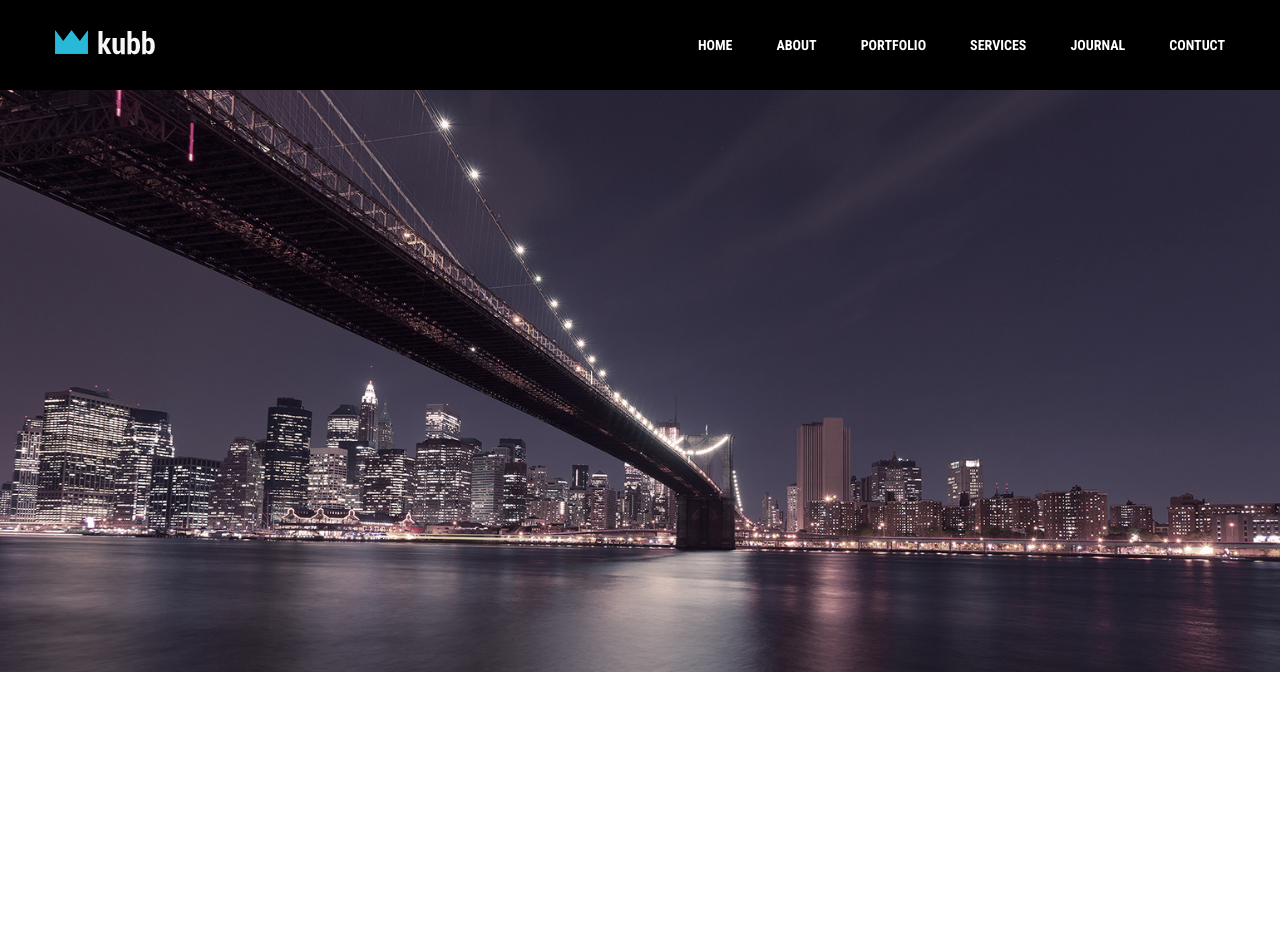
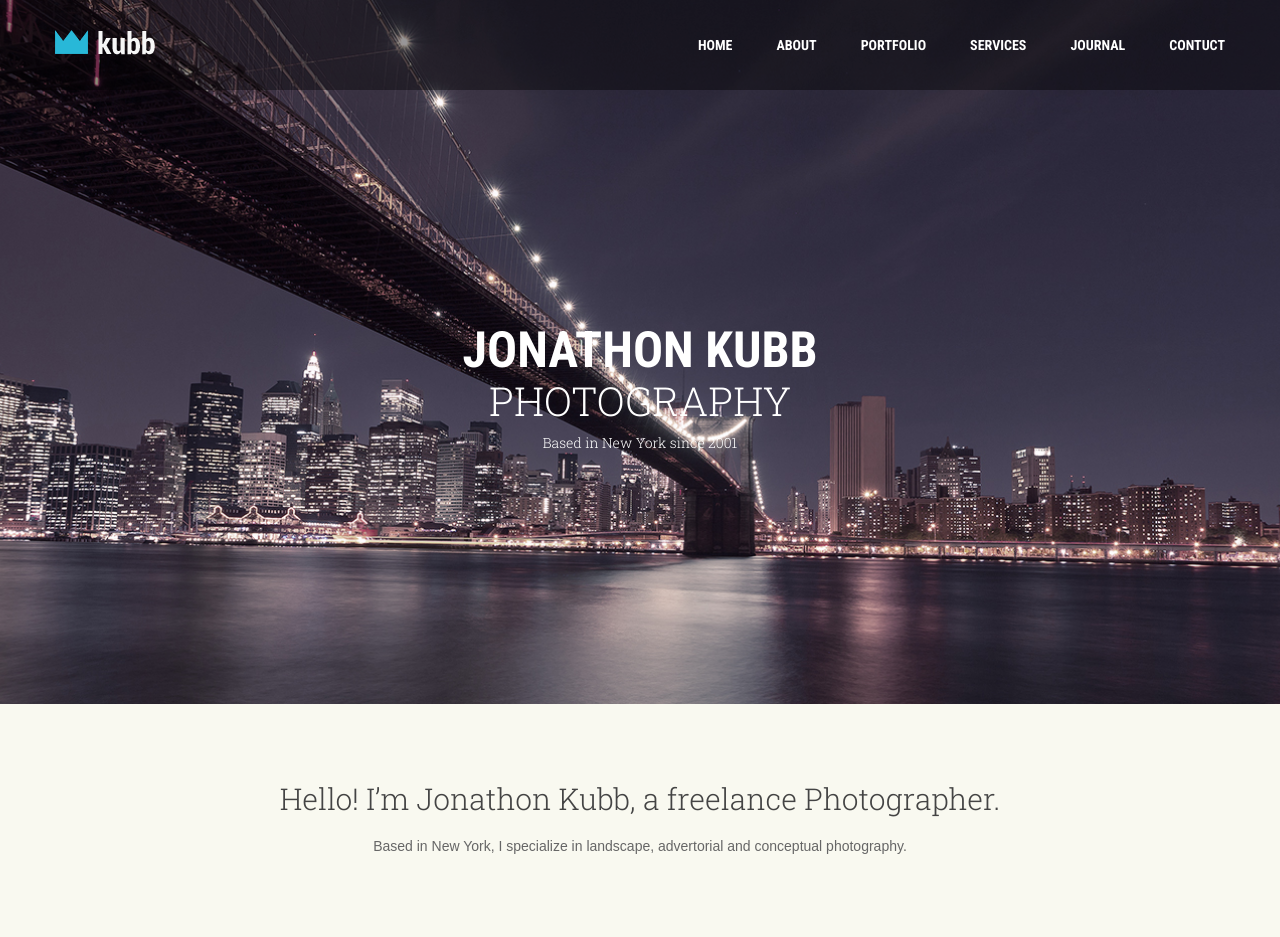
Before and after one commit to Saiful264/kub, a plain HTML site: page index.html in a window 1280 px wide. Before the commit the page ends 800 px from the top, so only its background shows below. Drawn offline with Linux system fonts and the light colour scheme.

Commit message:
service part 5/6/22

```diff
--- a/css/style.css
+++ b/css/style.css
@@ -20,7 +20,11 @@ li {
 }
 /* Navbar Part Css */
 #navbar {
-  background-color: black;
+  background-color: rgba(0, 0, 0, 0.4);
+  position: absolute;
+  top: 0;
+  left: 0;
+  width: 100%;
 }
 .logo {
   width: 20%;
@@ -58,3 +62,54 @@ li {
   padding-top: 330px;
   padding-bottom: 252px;
 }
+.banner-contanier {
+  text-align: center;
+}
+.banner-contanier h1 {
+  font-family: "Roboto Condensed", sans-serif;
+  font-size: 50px;
+  font-weight: 700;
+  color: #fff;
+  text-transform: uppercase;
+  line-height: 0.8;
+  margin-bottom: 4px;
+}
+.banner-contanier h2 {
+  font-family: "Roboto Slab", serif;
+  font-size: 40px;
+  font-weight: 300;
+  color: #fff;
+  text-transform: uppercase;
+  margin-bottom: 6px;
+}
+.banner-contanier p {
+  font-family: "Roboto Slab", serif;
+  font-size: 14px;
+  font-weight: 300;
+  color: #fff;
+}
+/* ----service Part css----  */
+#service {
+  padding-top: 75px;
+  padding-bottom: 83px;
+  background-color: #f9f9f0;
+}
+.service-header {
+  text-align: center;
+}
+.service-header h2 {
+  color: #444;
+  font-family: "Roboto Slab", serif;
+  font-size: 30px;
+  font-weight: 300;
+  padding-bottom: 20px;
+}
+.service-header p {
+  color: #666666;
+  font-family: "Roboto ", sans-serif;
+  font-size: 14px;
+  font-weight: 300;
+}
+/* ----service end css----  */
+/* ----service Part css----  */
+/* ----service Part css----  */
--- a/index.html
+++ b/index.html
@@ -4,9 +4,7 @@
     <meta charset="UTF-8" />
     <title>kubb</title>
     <link
-      href="https://fonts.googleapis.com/css2?family=Roboto+Condensed:wght@300;400;
-    700&family=Roboto+Slab:wght@100;200;300;400;500;600;700;800;900&family=Roboto:wght@100;300;
-    400;500;700;900&display=swap"
+      href="https://fonts.googleapis.com/css2?family=Roboto+Condensed:wght@300;400;700&family=Roboto+Slab:wght@100;200;300;400;500;600;700;800;900&family=Roboto:wght@100;300;400;500;700;900&display=swap"
       rel="stylesheet"
     />
     <link rel="stylesheet" href="css/style.css" />
@@ -34,8 +32,32 @@
     </section>
     <!-- Navbar Part end -->
     <!-- Banner Part start -->
-    <section id="banner"></section>
+    <section id="banner">
+      <div class="contanier">
+        <div class="banner-contanier">
+          <h1>Jonathon Kubb</h1>
+          <h2>Photography</h2>
+          <p>Based in New York since 2001</p>
+        </div>
+      </div>
+    </section>
     <!-- Banner Part  End-->
+    <!-- service Part start -->
+    <section id="service">
+      <div class="container">
+        <div class="service-header">
+          <h2>Hello! I’m Jonathon Kubb, a freelance Photographer.</h2>
+          <p>
+            Based in New York, I specialize in landscape, advertorial and
+            conceptual photography.
+          </p>
+        </div>
+      </div>
+    </section>
+    <!-- service Part end -->
+    <!-- Navbar Part start -->
+    <!-- Navbar Part start -->
+    <!-- Navbar Part start -->
     <!-- Navbar Part start -->
   </body>
 </html>
```
